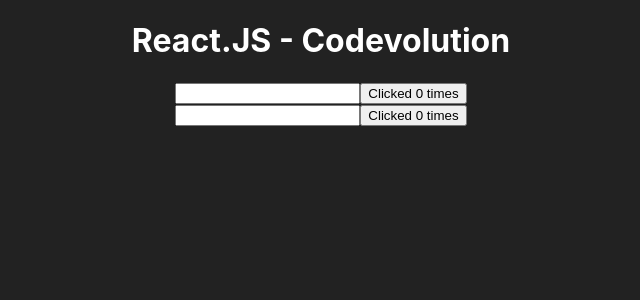
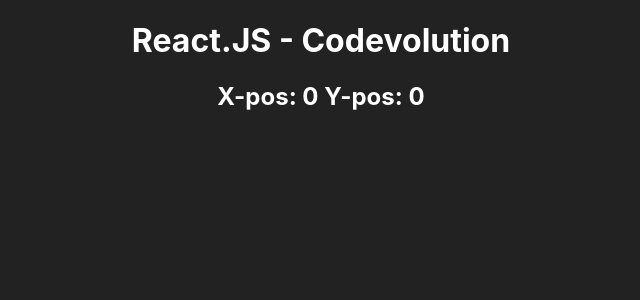
Before and after one commit to suman-saurabh-das/tutorial__react-js__codevolution, a React (Create React App) app: page / in a window 1280 px wide. Shown: the top 300 px of the page, without its empty margins (319-959 px from the left). Built offline with nearby package versions, Linux system fonts and the light colour scheme.

Commit message:
E9 - useEffect - Run effects only once

```diff
--- a/src/App.js
+++ b/src/App.js
@@ -64,8 +64,10 @@
 // import HookCounter4 from './react-hooks/section 01/E5_HookCounter4';
 // import ClassCounter3 from './react-hooks/section 01/E7_ClassCounter3';
 // import HookCounter5 from './react-hooks/section 01/E7_HookCounter5';
-import ClassCounter4 from './react-hooks/section 01/E8_ClassCounter4';
-import HookCounter6 from './react-hooks/section 01/E8_HookCounter6';
+// import ClassCounter4 from './react-hooks/section 01/E8_ClassCounter4';
+// import HookCounter6 from './react-hooks/section 01/E8_HookCounter6';
+// import ClassMouse from './react-hooks/section 01/E9_ClassMouse';
+import HookMouse from './react-hooks/section 01/E9_HookMouse';
 
 function App() {
   return (
@@ -216,8 +218,11 @@
         {/* <ClassCounter3 /> */}
         {/* <HookCounter5 /> */}
 
-        <ClassCounter4 />
-        <HookCounter6 />
+        {/* <ClassCounter4 /> */}
+        {/* <HookCounter6 /> */}
+
+        {/* <ClassMouse /> */}
+        <HookMouse />
       </>
     </div>
   );
--- /dev/null
+++ b/src/react-hooks/section 01/E9_ClassMouse.js
@@ -0,0 +1,39 @@
+import React, { Component } from 'react'
+
+class ClassMouse extends Component {
+    constructor(props) {
+        super(props)
+
+        this.state = {
+            xPos: 0,
+            yPos: 0,
+        }
+    }
+
+    componentDidMount() {
+        // We are setting up the event listener only once, in the componentDidMount() method
+        window.addEventListener("mousemove", this.logMousePosition)
+    }
+
+    logMousePosition = (event) => {
+        this.setState({
+            xPos: event.clientX,
+            yPos: event.clientY,
+        })
+    }
+
+    render() {
+        return (
+            <div>
+                <h2>X-pos: {this.state.xPos} Y-pos: {this.state.yPos}</h2>
+            </div>
+        )
+    }
+}
+
+export default ClassMouse
+
+/*
+    Any task (piece of code) that we want to perform/execute only once, we do it inside the componentDidMount() method.
+    Here we are adding the mouse move event listener only once.
+*/
--- /dev/null
+++ b/src/react-hooks/section 01/E9_HookMouse.js
@@ -0,0 +1,31 @@
+import React, { useEffect, useState } from 'react'
+
+function HookMouse() {
+    const [xPos, setXPos] = useState(0)
+    const [yPos, setYPos] = useState(0)
+
+    useEffect(() => {
+        console.log("useEffect called");
+        window.addEventListener("mousemove", logMousePosition)
+    }, [])
+
+    const logMousePosition = (event) => {
+        console.log("Mouse move");
+        setXPos(event.clientX)
+        setYPos(event.clientY)
+    }
+
+  return (
+    <div>
+      <h2>X-pos: {xPos} Y-pos: {yPos}</h2>
+    </div>
+  )
+}
+
+export default HookMouse
+
+/*
+    In useEffect() hook, when we want to achieve the effect (function) to run only once and not to depend on anything, we can achieve that by specifying an empty array as the 2nd parameter to the useEffect.
+
+    We are basically telling react that this effect doesn't depend on any particular props or state.
+*/
```
Also changed, not shown: src/react-hooks/file-index.txt.
